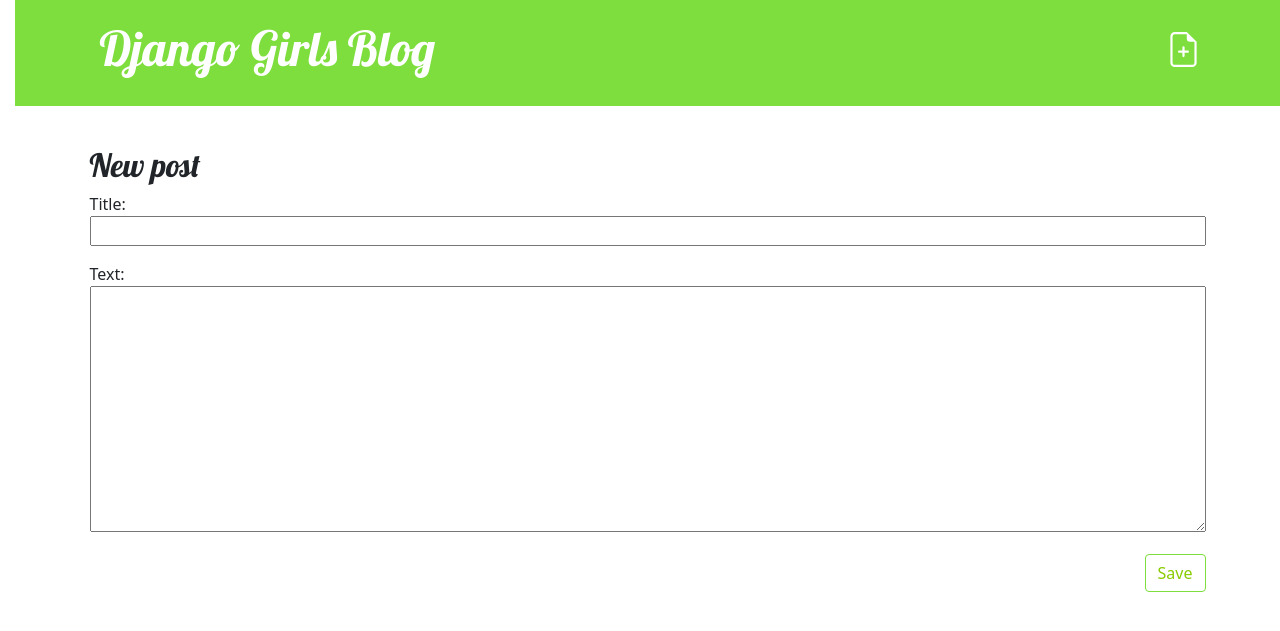
After one commit to MusarskayaM/my_frist_blog, a Django app: page /post/new/ in a window 1280 px wide. The commit adds this page. Shown: the top 631 px of the page. Run offline with Django 4.2, Linux system fonts and the light colour scheme; the visitor is signed in with stand-in values (Sample User, id 1).

Commit message:
Added views to create/edit blog post inside the site.

```diff
--- /dev/null
+++ b/blog/forms.py
@@ -0,0 +1,8 @@
+from django import forms
+from .models import Post
+
+
+class PostForm(forms.ModelForm):
+    class Meta:
+        model = Post
+        fields = ('title', 'text')
--- a/blog/static/css/blog.css
+++ b/blog/static/css/blog.css
@@ -34,6 +34,8 @@ h4 {
 
 .date {
     color: #7ede3e;
+    padding-right: 20px;
+
 }
 
 .save {
@@ -51,7 +53,7 @@ h4 {
     color: #ffffff;
     float: right;
     font-size: 26pt;
-    margin-right: 20px;
+    margin-right: 15px;
 }
 
 .post {
--- a/blog/templates/blog/base.html
+++ b/blog/templates/blog/base.html
@@ -10,6 +10,11 @@
     <body>
         <header class="page-header">
             <div class="container">
+                {% if user.is_authenticated %}
+                    <a href="{% url 'post_new' %}" class="top-menu">
+                        {% include './icons/file-earmark-plus.svg' %}
+                    </a>
+                {% endif %}
                 <h1><a href="/">Django Girls Blog</a></h1>
             </div>
         </header>
--- /dev/null
+++ b/blog/templates/blog/post_edit.html
@@ -0,0 +1,9 @@
+{% extends 'blog/base.html' %}
+
+{% block content %}
+    <h2>New post</h2>
+    <form method="POST" class="post-form">{% csrf_token %}
+        {{ form.as_p }}
+        <button type="submit" class="save btn btn-secondary">Save</button>
+    </form>
+{% endblock %}
--- a/blog/urls.py
+++ b/blog/urls.py
@@ -3,5 +3,7 @@ from . import views
 
 urlpatterns = [
     path('', views.post_list, name='post_list'),
-    path('post/<int:pk>', views.post_detail, name="post_detail")
+    path('post/<int:pk>', views.post_detail, name="post_detail"),
+    path('post/new/', views.post_new, name='post_new'),
+    path('post/<int:pk>/edit/', views.post_edit, name='post_edit'),
 ]
--- a/blog/views.py
+++ b/blog/views.py
@@ -1,7 +1,8 @@
 from django.shortcuts import render
 from django.utils import timezone
 from .models import Post
-from django.shortcuts import render, get_object_or_404
+from django.shortcuts import render, get_object_or_404, redirect
+from .forms import PostForm
 
 
 def post_list(request):
@@ -12,3 +13,32 @@ def post_list(request):
 def post_detail(request, pk):
     post = get_object_or_404(Post, pk=pk)
     return render(request, 'blog/post_detail.html', {'post': post})
+
+
+def post_new(request):
+    if request.method == "POST":
+        form = PostForm(request.POST)
+        if form.is_valid():
+            post = form.save(commit=False)
+            post.author = request.user
+            post.published_date = timezone.now()
+            post.save()
+            return redirect('post_detail', pk=post.pk)
+    else:
+        form = PostForm()
+    return render(request, 'blog/post_edit.html', {'form': form})
+
+
+def post_edit(request, pk):
+    post = get_object_or_404(Post, pk=pk)
+    if request.method == "POST":
+        form = PostForm(request.POST, instance=post)
+        if form.is_valid():
+            post = form.save(commit=False)
+            post.author = request.user
+            post.published_date = timezone.now()
+            post.save()
+            return redirect('post_detail', pk=post.pk)
+    else:
+        form = PostForm(instance=post)
+    return render(request, 'blog/post_edit.html', {'form': form})
```
Also changed, not shown: blog/templates/blog/post_detail.html (+7 -0 lines), blog/templates/blog/icons/file-earmark-plus.svg (added), blog/templates/blog/icons/pencil-fill.svg (added).
